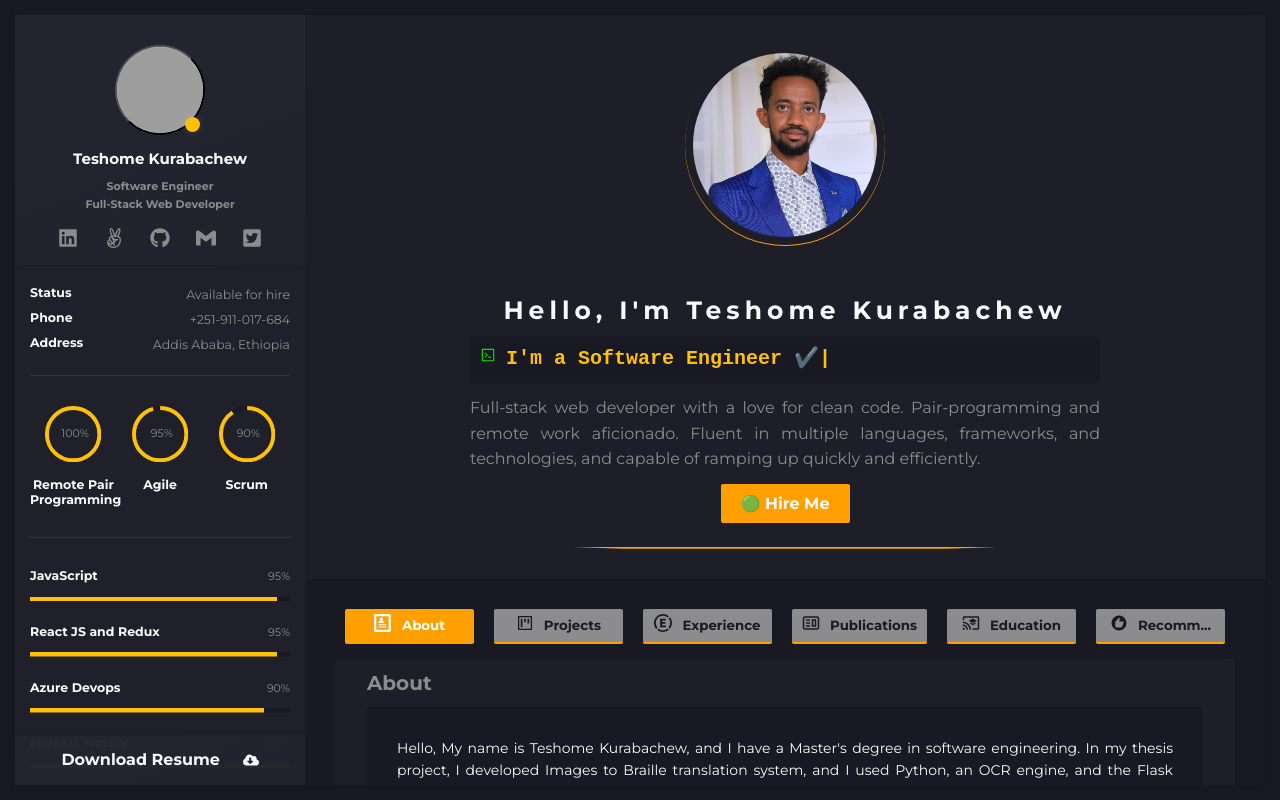
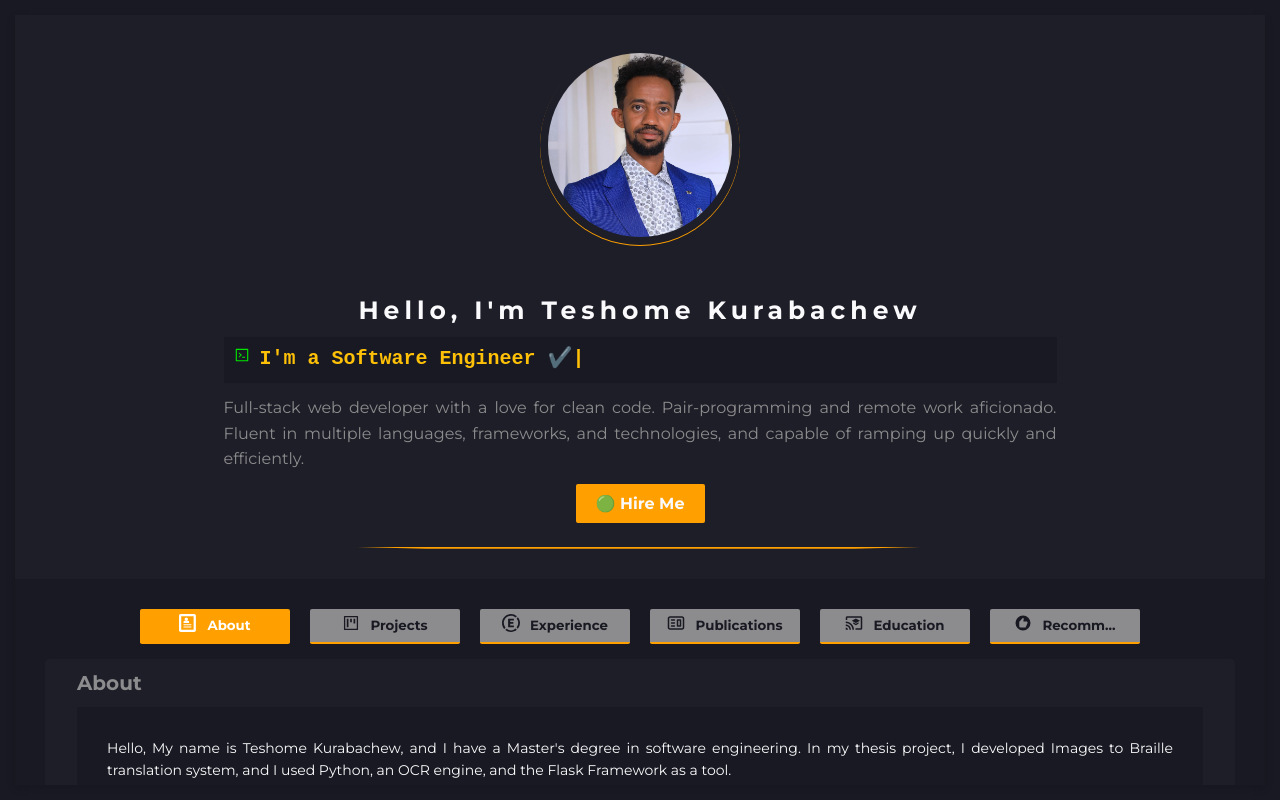
Before and after one commit to TesheMaximillan/Portfolio-V2, a React (Create React App) app: page / in a window 1280 px wide. Built offline with nearby package versions, Linux system fonts and the light colour scheme; grey boxes are pictures that could not be loaded.

Commit message:
Remove sidebar

```diff
--- a/src/pages/Home.jsx
+++ b/src/pages/Home.jsx
@@ -1,32 +1,33 @@
 import React from 'react';
-import { GiHamburgerMenu } from 'react-icons/gi';
-import { MdClose } from 'react-icons/md';
-import Sidebar from '../common/Sidebar';
+// import { GiHamburgerMenu } from 'react-icons/gi';
+// import { MdClose } from 'react-icons/md';
+// import Sidebar from '../common/Sidebar';
 import Main from '../components/Main';
 import style from './Home.module.scss';
 
 const Home = () => {
-  const [sidebarClass, setSidebarClass] = React.useState('');
+  // const [sidebarClass, setSidebarClass] = React.useState('');
   const {
-    main, mainContainer, mainWrapper, hamburgerMenu,
+    main, mainContainer, mainWrapper,
   } = style;
 
-  const handleSidebar = () => {
-    if (sidebarClass === '') {
-      setSidebarClass('active');
-    } else {
-      setSidebarClass('');
-    }
-  };
+  // const handleSidebar = () => {
+  //   if (sidebarClass === '') {
+  //     setSidebarClass('active');
+  //   } else {
+  //     setSidebarClass('');
+  //   }
+  // };
 
-  const icon = sidebarClass === '' ? <GiHamburgerMenu className={hamburgerMenu} onClick={handleSidebar} /> : <MdClose className={hamburgerMenu} onClick={handleSidebar} />;
-
+  /* const icon = sidebarClass === '' ? <GiHamburgerMenu className={hamburgerMenu}
+  onClick={handleSidebar} /> : <MdClose className={hamburgerMenu} onClick={handleSidebar} />;
+*/
   return (
     <div className={main}>
       <div className={mainWrapper}>
         <div className={mainContainer}>
-          <Sidebar sidebarClass={sidebarClass} />
-          {icon}
+          {/* <Sidebar sidebarClass={sidebarClass} />
+          {icon} */}
           <Main />
         </div>
       </div>
```
